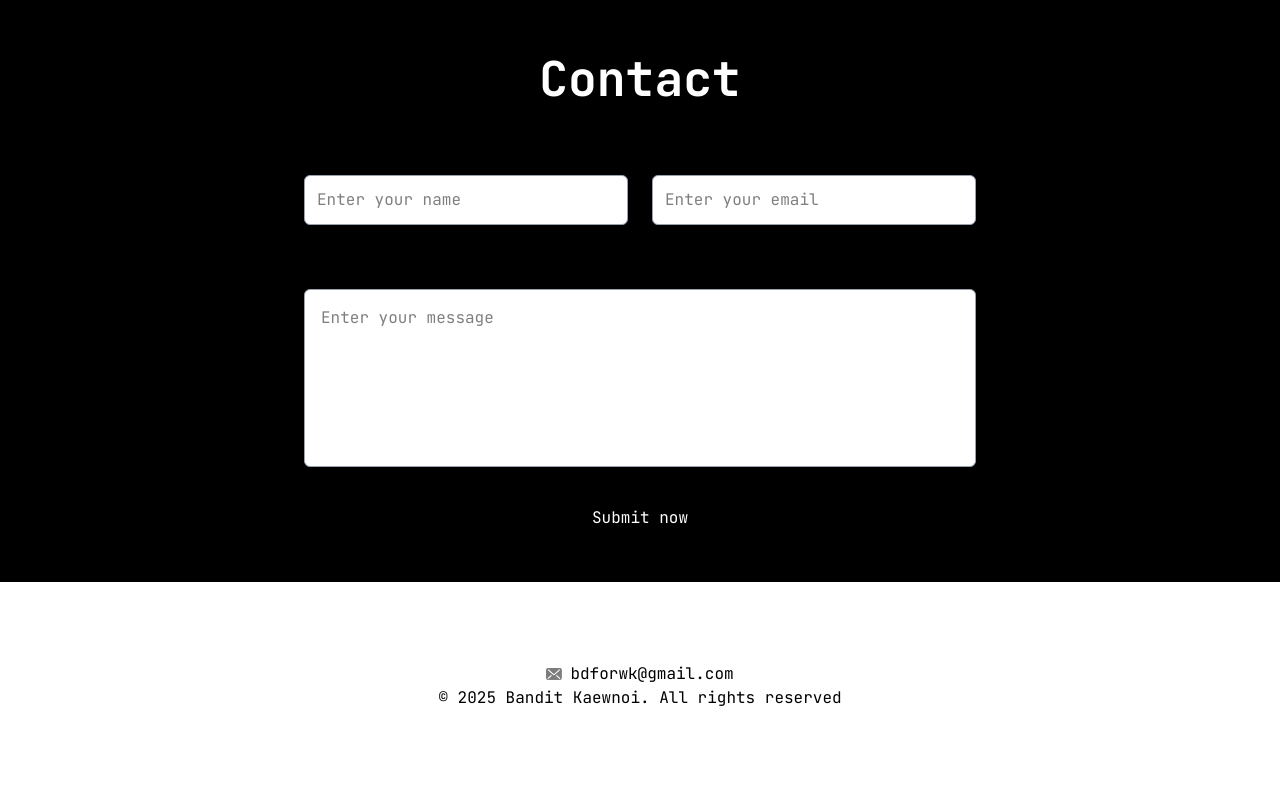
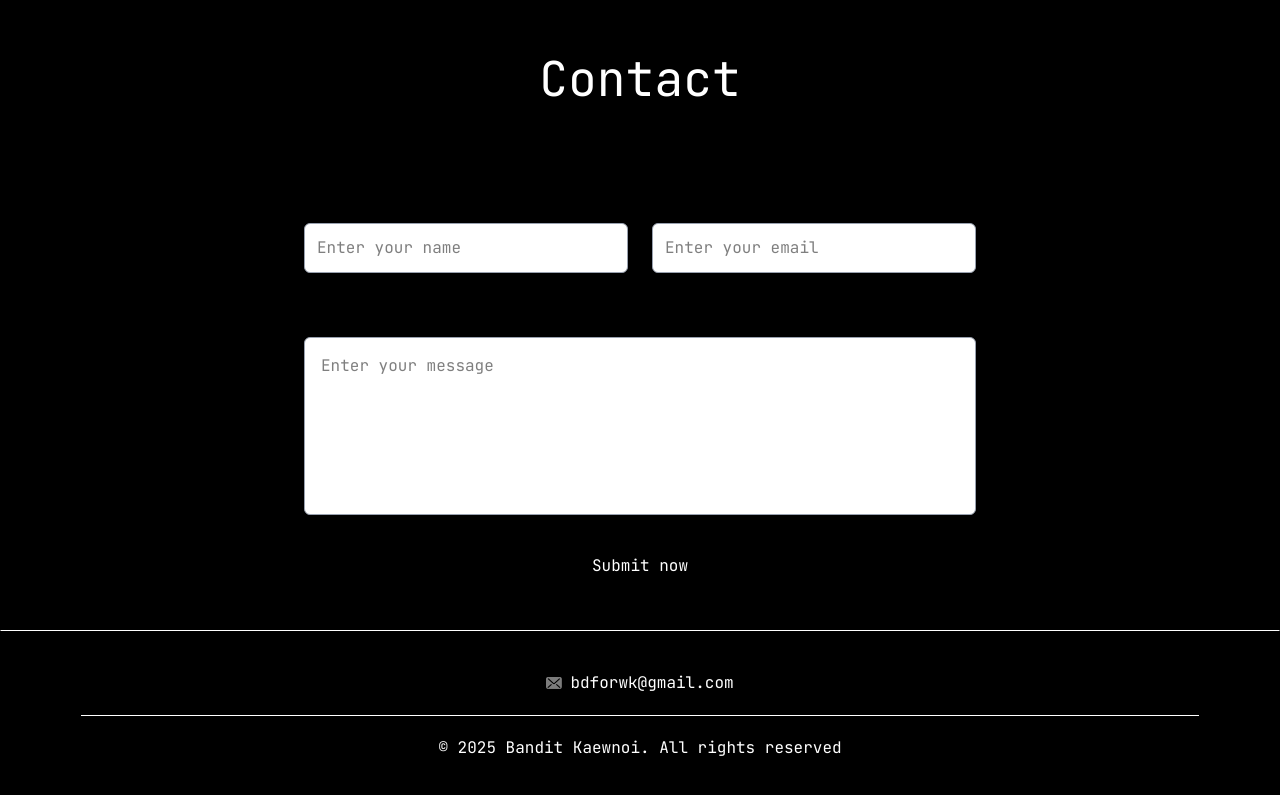
Before and after one commit to pramebt/bd-portfolio, a Next.js app: page / in a window 1280 px wide. Shown: the part 3025-3820 px from the top of the page. Before the commit the page ends 3735 px from the top, so only its background shows below. Built offline with nearby package versions, Linux system fonts and the light colour scheme.

Commit message:
edit contact form

```diff
--- a/src/page/Contact.tsx
+++ b/src/page/Contact.tsx
@@ -1,17 +1,22 @@
 "use client";
+import React, { useRef, useState } from "react";
+import { motion, AnimatePresence, useInView } from "framer-motion";
 
-import React from "react";
-import { useEffect, useState } from "react";
-import AOS from "aos";
-import "aos/dist/aos.css";
-import { AnimatePresence} from "framer-motion";
-import Image from "next/image";
+// Motion variants
+const fadeUp = {
+  hidden: { opacity: 0, y: 30 },
+  visible: (i: number) => ({
+    opacity: 1,
+    y: 0,
+    transition: {
+      delay: i * 0.2,
+      duration: 0.6,
+      ease: "easeOut",
+    },
+  }),
+};
 
 const Contact = () => {
-  useEffect(() => {
-    AOS.init({ duration: 800, once: false });
-    AOS.refresh();
-  }, []);
   const [result, setResult] = useState("");
   const [showAlert, setShowAlert] = useState(false);
   const [errors, setErrors] = useState({
@@ -19,6 +24,9 @@ const Contact = () => {
     email: false,
     message: false,
   });
+
+  const ref = useRef(null);
+  const isInView = useInView(ref, { once: true});
 
   const onSubmit = async (event: React.FormEvent<HTMLFormElement>) => {
     event.preventDefault();
@@ -68,37 +76,59 @@ const Contact = () => {
   };
 
   return (
-    <div id="contact" className="w-full px-6 md:px-12 lg:px-[12%] py-10 mt-50 scroll-mt-40 ">
+    <div
+      id="contact"
+      ref={ref}
+      className="w-full px-6 md:px-12 lg:px-[12%] py-10 scroll-mt-40 mt-50"
+    >
       {/* Alert Box */}
       <AnimatePresence>
         {showAlert && result && (
-          <div className="fixed bottom-6 left-6 bg-zinc-900 text-white border border-zinc-700 rounded-xl px-6 py-4 shadow-lg z-50 max-w-sm w-[90%] sm:w-full">
-            <p
-              className={`${
-                result.includes("✅") ? "text-green-400" : "text-red-400"
-              } font-medium`}
-            >
+          <motion.div
+            initial={{ opacity: 0, x: -50, y: 50 }}
+            animate={{ opacity: 1, x: 0, y: 0 }}
+            exit={{ opacity: 0, x: -50, y: 50 }}
+            transition={{ duration: 0.4 }}
+            className="fixed bottom-6 left-6 bg-zinc-900 text-white border border-zinc-700 rounded-xl px-6 py-4 shadow-lg z-50 max-w-sm w-[90%] sm:w-full"
+          >
+            <p className={`${result.includes("✅") ? "text-green-400" : "text-red-400"} font-medium`}>
               {result}
             </p>
-          </div>
+          </motion.div>
         )}
       </AnimatePresence>
 
-      <h2
-        data-aos="fade-up"
-        data-aos-once="false"
-        className="text-white text-center font-bold text-3xl md:text-4xl lg:text-5xl"
+      {/* Heading */}
+      <motion.h2
+        variants={fadeUp}
+        initial="hidden"
+        animate={isInView ? "visible" : "hidden"}
+        custom={0}
+        className="text-center text-3xl md:text-4xl lg:text-5xl text-white"
       >
         Contact
-      </h2>
+      </motion.h2>
+      <motion.p
+        variants={fadeUp}
+        initial="hidden"
+        animate={isInView ? "visible" : "hidden"}
+        custom={1}
+        className="text-center max-w-2xl mx-auto mt-5 mb-8 text-base md:text-lg"
+      >
+        You can contact me here.
+      </motion.p>
+
       {/* Form */}
-      <form
+      <motion.form
         onSubmit={onSubmit}
         className="max-w-2xl mx-auto"
-
+        variants={fadeUp}
+        initial="hidden"
+        animate={isInView ? "visible" : "hidden"}
+        custom={2}
       >
         <div className="grid grid-cols-1 md:grid-cols-2 gap-6 mt-10 mb-8">
-          <div className="relative">
+          <motion.div className="relative" custom={3} variants={fadeUp}>
             <p>Name *</p>
             <input
               type="text"
@@ -108,12 +138,10 @@ const Contact = () => {
                 errors.name ? "border-red-500" : "border-gray-400"
               }`}
             />
-            {errors.name && (
-              <p className="text-red-500 text-sm mt-1">Name is required</p>
-            )}
-          </div>
+            {errors.name && <p className="text-red-500 text-sm mt-1">Name is required</p>}
+          </motion.div>
 
-          <div className="relative">
+          <motion.div className="relative" custom={4} variants={fadeUp}>
             <p>Email *</p>
             <input
               type="email"
@@ -123,13 +151,11 @@ const Contact = () => {
                 errors.email ? "border-red-500" : "border-gray-400"
               }`}
             />
-            {errors.email && (
-              <p className="text-red-500 text-sm mt-1">Enter a valid email</p>
-            )}
-          </div>
+            {errors.email && <p className="text-red-500 text-sm mt-1">Enter a valid email</p>}
+          </motion.div>
         </div>
 
-        <div className="relative">
+        <motion.div className="relative" custom={5} variants={fadeUp}>
           <p>Message *</p>
           <textarea
             name="message"
@@ -139,18 +165,18 @@ const Contact = () => {
               errors.message ? "border-red-500" : "border-gray-400"
             }`}
           ></textarea>
-          {errors.message && (
-            <p className="text-red-500 text-sm mb-5">Message is required</p>
-          )}
-        </div>
+          {errors.message && <p className="text-red-500 text-sm mb-5">Message is required</p>}
+        </motion.div>
 
-        <button
+        <motion.button
           type="submit"
           className="mt-5 py-3 px-8 mx-auto flex bg-black/80 text-white rounded-full hover:bg-black duration-500"
+          custom={6}
+          variants={fadeUp}
         >
           Submit now
-        </button>
-      </form>
+        </motion.button>
+      </motion.form>
     </div>
   );
 };
--- a/src/page/Footer.tsx
+++ b/src/page/Footer.tsx
@@ -1,24 +1,24 @@
 "use client";
 import Image from "next/image";
 
-
 const Footer = () => {
   return (
-    <div className="mt-20 bg-white w-full">
-        <div className="text-center">
-
-
-
-        <div className="w-max flex items-center gap-2 mx-auto">
-          <Image src="/assets/mail_icon.png" alt="mail icon" width={10} height={10} className="w-4"/>
-          bdforwk@gmail.com
-        </div>
-        </div>
-
-        <div className="text-center">
-          <p>© 2025 Bandit Kaewnoi. All rights reserved </p>
-        </div>
+    <div className="bg-black border border-t-white px-20 py-10">
+      <div className="w-max flex items-center gap-2 mx-auto text-white">
+        <Image
+          src="/assets/mail_icon.png"
+          alt="mail icon"
+          width={10}
+          height={10}
+          className="w-4"
+        />
+        bdforwk@gmail.com
+      </div>
+        <div className="h-[1px] bg-white mt-5"></div>
+      <div className="text-center text-white mt-5">
+        <p>© 2025 Bandit Kaewnoi. All rights reserved </p>
+      </div>
     </div>
-  )
-}
-export default Footer
+  );
+};
+export default Footer;
```
Also changed, not shown: src/app/page.tsx (line endings or trailing spaces).
